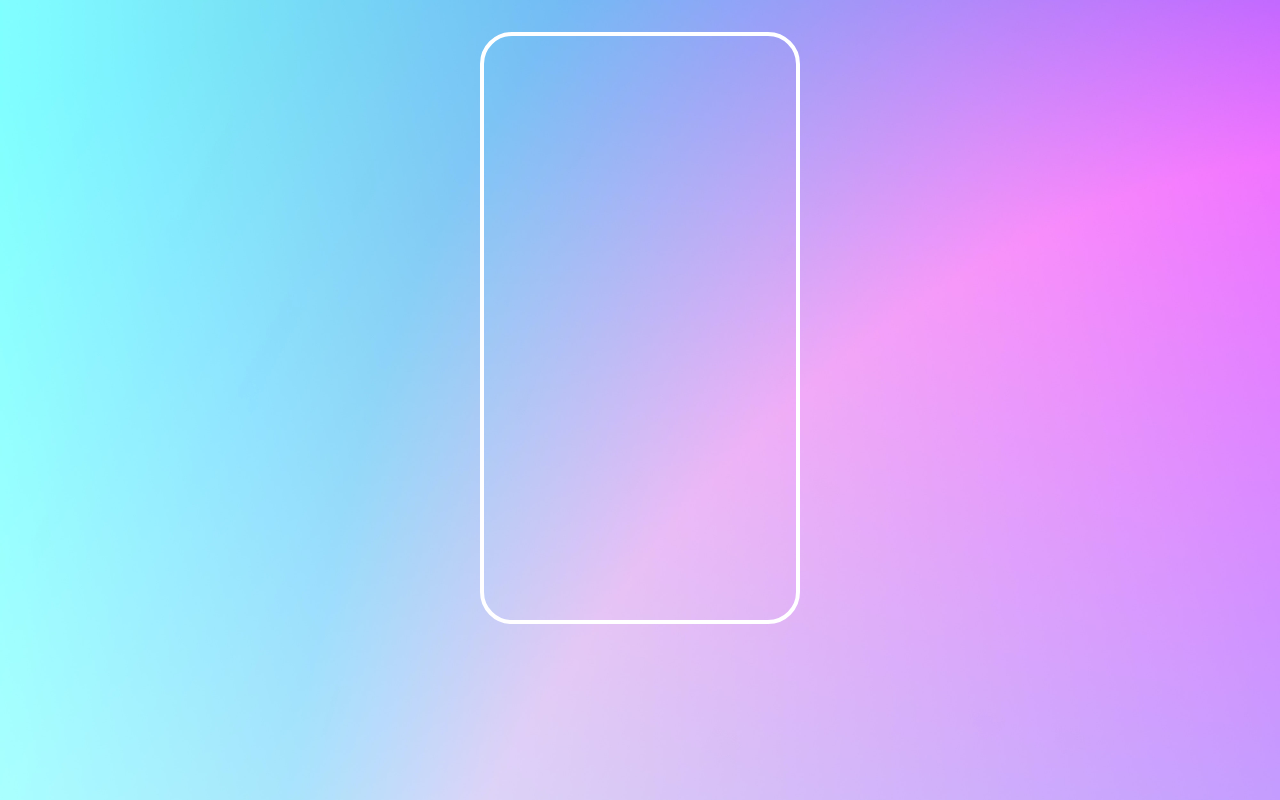
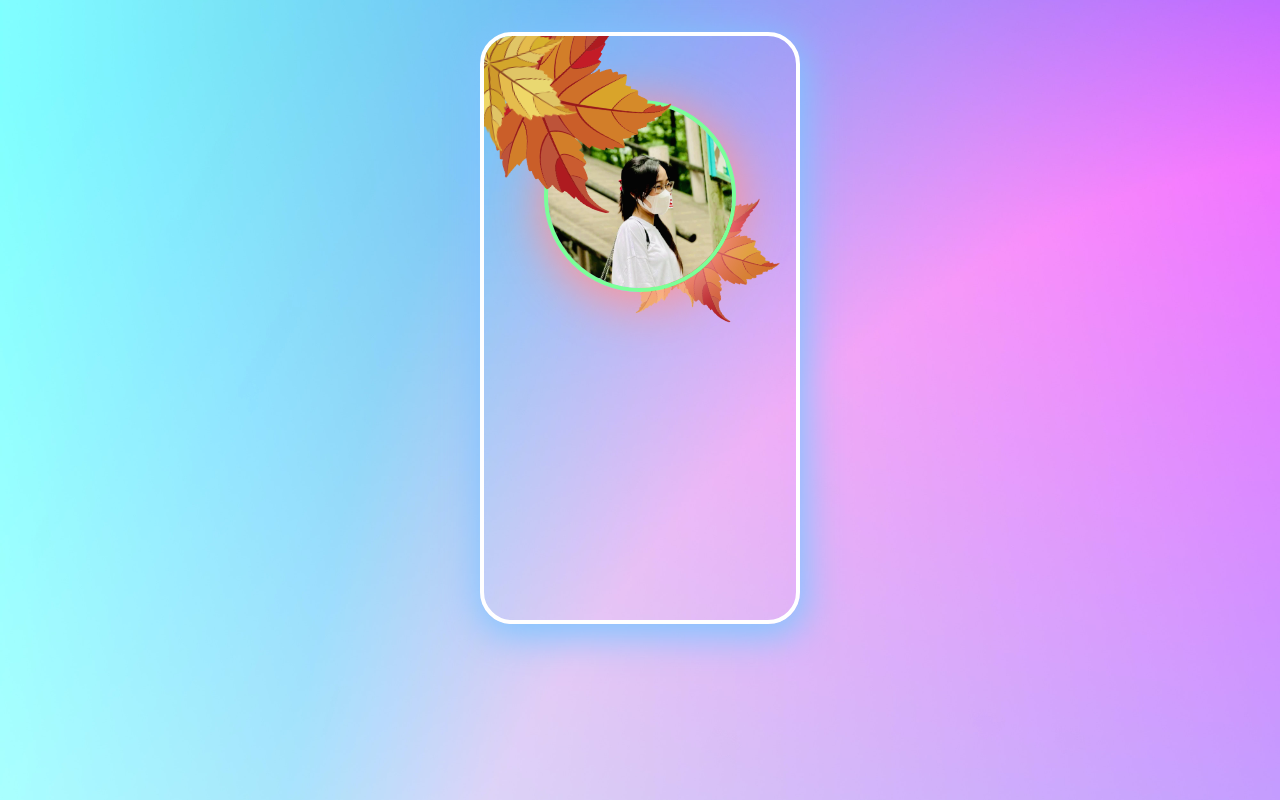
Before and after one commit to Cuong-97/hpbd_test, a plain HTML site: page index.html in a window 1280 px wide. Drawn offline with Linux system fonts and the light colour scheme.

Commit message:
upload bigdata

```diff
--- a/index.html
+++ b/index.html
@@ -10,7 +10,10 @@
 </head>
 <body>
     <div class="box_1">
-
+        <img src="./assets/momiji1.png" class="leaf_1">
+        <img src="./assets/momiji2.png" class="leaf_2">
+        <img src="./assets/momiji7.png" class="leaf_3">
+        <img src="./assets/1.jpg" class="avatar">
     </div>
 </body>
 </html>
--- a/style.css
+++ b/style.css
@@ -29,13 +29,69 @@ body{
 }
 
 .box_1{
+    overflow: hidden;
     margin: auto;
     top: 2rem;
     bottom: 2rem;
     width: 20rem;
     height: 37rem;
     border:0.3rem solid rgb(255, 255, 255);
-    border-radius: 2rem;;
+    border-radius: 2rem;
+    box-shadow: 2px 8px 38px 5px rgb(127, 197, 255);
     position: relative;
     display: block;
 }
+.leaf_1{
+    top: -1rem;
+    left: 0rem;
+    width: 12rem;
+    height: auto;
+    transform: rotate(-34deg);
+    position: absolute;
+    display: block;
+    z-index: 10;
+}
+.leaf_2{
+    top: -1rem;
+    left: -2rem;
+    width: 8rem;
+    height: auto;
+    transform: rotateZ(171deg);
+    position: absolute;
+    display: block;
+    z-index: 10;
+}
+.leaf_3{
+    top: 11rem;
+    left: 9rem;
+    width: 10rem;
+    height: auto;
+    transform: rotate(-204deg);
+    position: absolute;
+    display: block;
+    z-index: 8;
+}
+.leaf_4{
+    top: -1rem;
+    left: -2rem;
+    width: 8rem;
+    height: auto;
+    transform: rotateZ(171deg);
+    position: absolute;
+    display: block;
+    z-index: 8;
+}
+
+.avatar{
+    text-align: center;
+    margin: auto;
+    top: 4rem;
+    width: 12rem;
+    height: auto;
+    border:0.3rem solid rgb(123, 255, 152);
+    border-radius: 50%;
+    box-shadow: 2px 8px 50px 5px rgb(255, 149, 149);
+    position: relative;
+    display: block;
+    z-index: 9;
+}
```
Also changed, not shown: assets/momiji1.png (added), assets/momiji2.png (added), assets/momiji6.png (added), assets/momiji7.png (added).
